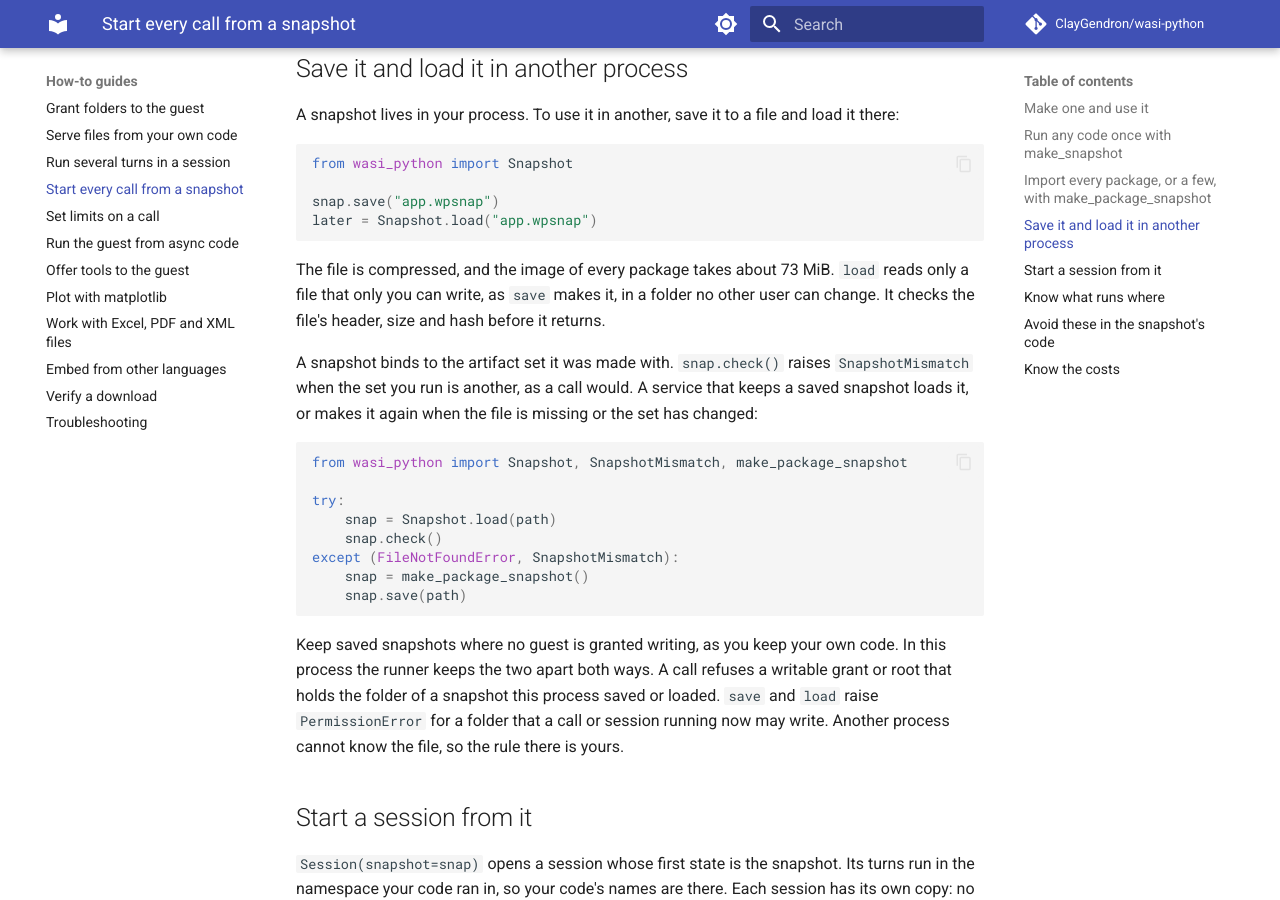
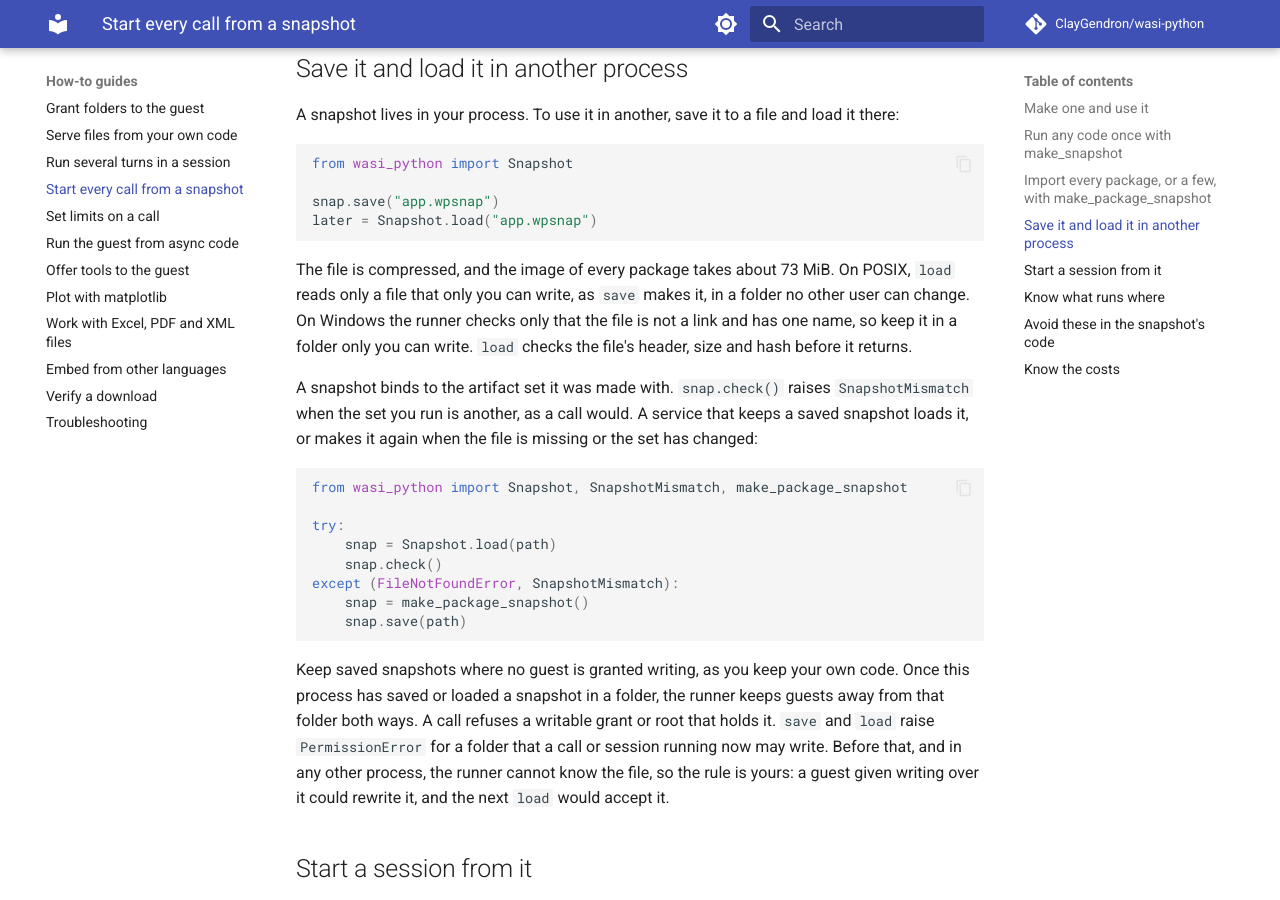
Before and after one commit to ClayGendron/wasi-python, an MkDocs documentation site: the page built from docs/how-to/snapshots.md, in a window 1280 px wide and 900 px high, scrolled down 1679 px. Built offline with MkDocs 1.6.1 and Material for MkDocs 9.7.7, drawn with Linux system fonts in a browser that asks for light colours; comment, search, counter and statistics services are not loaded; some of the changed text lies outside the part shown.

Commit message:
Docs: a saved snapshot's file under what is not protected, and the how-to says what load checks and holds
Co-Authored-By: Claude Opus 5.5 <noreply@anthropic.com>
Claude-Session: https://claude.ai/code/session_01ThzDEU6oHaVS4VRYYiC1im

````diff
--- a/docs/how-to/snapshots.md
+++ b/docs/how-to/snapshots.md
@@ -64,7 +64,7 @@ snap.save("app.wpsnap")
 later = Snapshot.load("app.wpsnap")
 ```
 
-The file is compressed, and the image of every package takes about 73 MiB. `load` reads only a file that only you can write, as `save` makes it, in a folder no other user can change. It checks the file's header, size and hash before it returns.
+The file is compressed, and the image of every package takes about 73 MiB. On POSIX, `load` reads only a file that only you can write, as `save` makes it, in a folder no other user can change. On Windows the runner checks only that the file is not a link and has one name, so keep it in a folder only you can write. `load` checks the file's header, size and hash before it returns.
 
 A snapshot binds to the artifact set it was made with. `snap.check()` raises `SnapshotMismatch` when the set you run is another, as a call would. A service that keeps a saved snapshot loads it, or makes it again when the file is missing or the set has changed:
 
@@ -79,7 +79,7 @@ except (FileNotFoundError, SnapshotMismatch):
     snap.save(path)
 ```
 
-Keep saved snapshots where no guest is granted writing, as you keep your own code. In this process the runner keeps the two apart both ways. A call refuses a writable grant or root that holds the folder of a snapshot this process saved or loaded. `save` and `load` raise `PermissionError` for a folder that a call or session running now may write. Another process cannot know the file, so the rule there is yours.
+Keep saved snapshots where no guest is granted writing, as you keep your own code. Once this process has saved or loaded a snapshot in a folder, the runner keeps guests away from that folder both ways. A call refuses a writable grant or root that holds it. `save` and `load` raise `PermissionError` for a folder that a call or session running now may write. Before that, and in any other process, the runner cannot know the file, so the rule is yours: a guest given writing over it could rewrite it, and the next `load` would accept it.
 
 ## Start a session from it
 
@@ -129,7 +129,7 @@ A snapshot holds your own code's state, made before any program runs. A snapshot
 
 - **Making it** costs its code's instructions, once. With `fuel=`, `snap.origin.prelude_fuel` records them.
 - **Each call** copies the image into its fresh instance before any guest code runs. The copy is the host's work, so it spends no fuel: `fuel_used` is the call's own work. The image of every package is 203 MiB and its copy took about 15 ms on an Apple M1 Pro.
-- **Memory.** Each live call or session from a snapshot holds a private copy of the whole image, since the copy writes every page. N calls at once hold N copies, plus the one the `Snapshot` holds. A call needs `memory_bytes` at least the image's size. A load holds the image twice while it reads.
+- **Memory.** Each live call or session from a snapshot holds a private copy of the whole image, since the copy writes every page. N calls at once hold N copies, plus the one the `Snapshot` holds. A call needs `memory_bytes` at least the image's size. A load holds up to three copies of the image at its peak.
 - **The end of a call.** A call from a snapshot does not tear down the modules the snapshot holds, so it ends at the cost of its own work. What your program's own names held is finalized as in CPython. An object it hung on an imported module is flushed, not finalized, so close what you open, or use `with`.
 
 The [limits page](../reference/defaults-and-limits.md#making-a-snapshot) lists every default.
````
Also changed, not shown: docs/explanation/security-model.md (+1 -0 lines).
